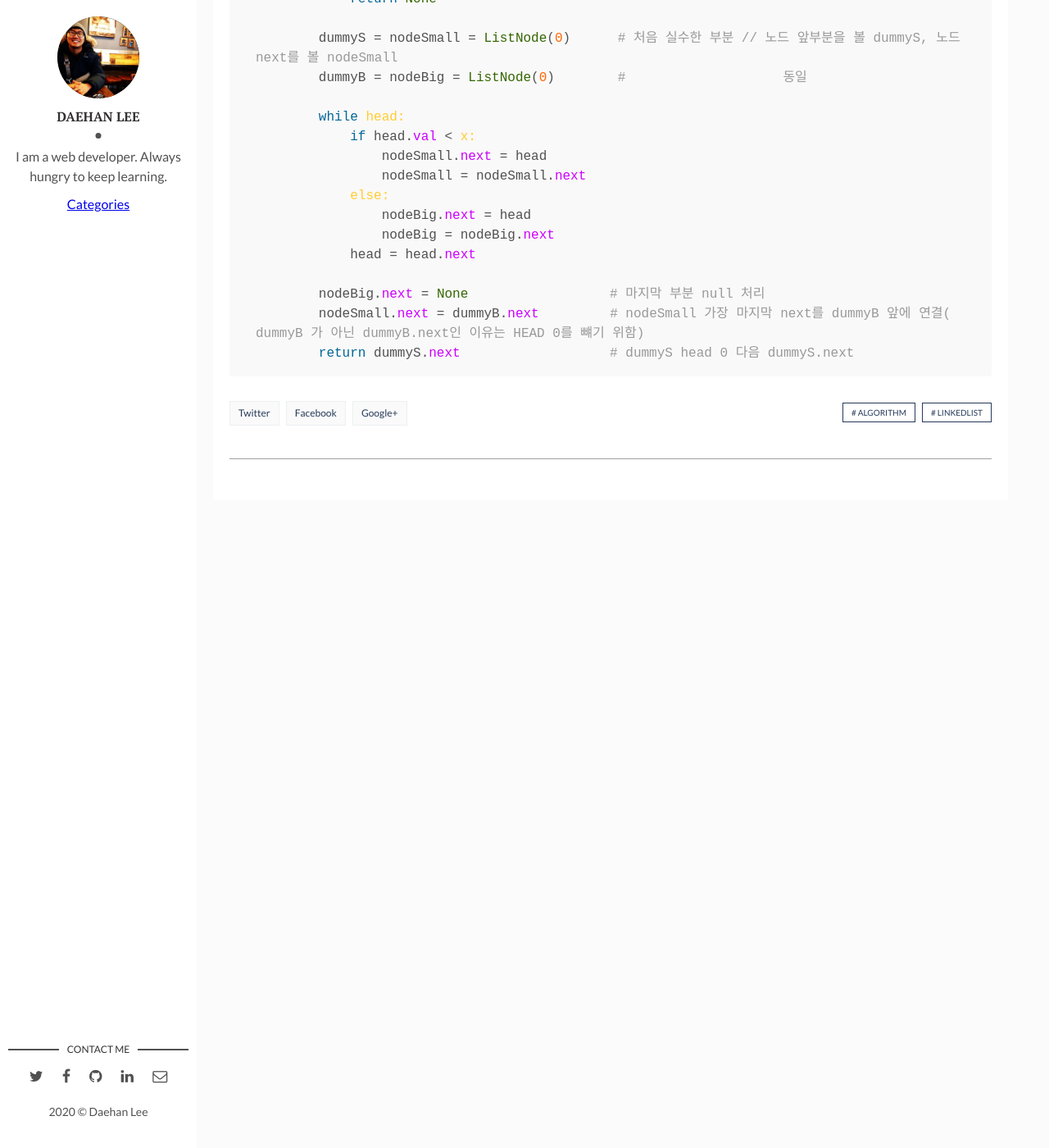
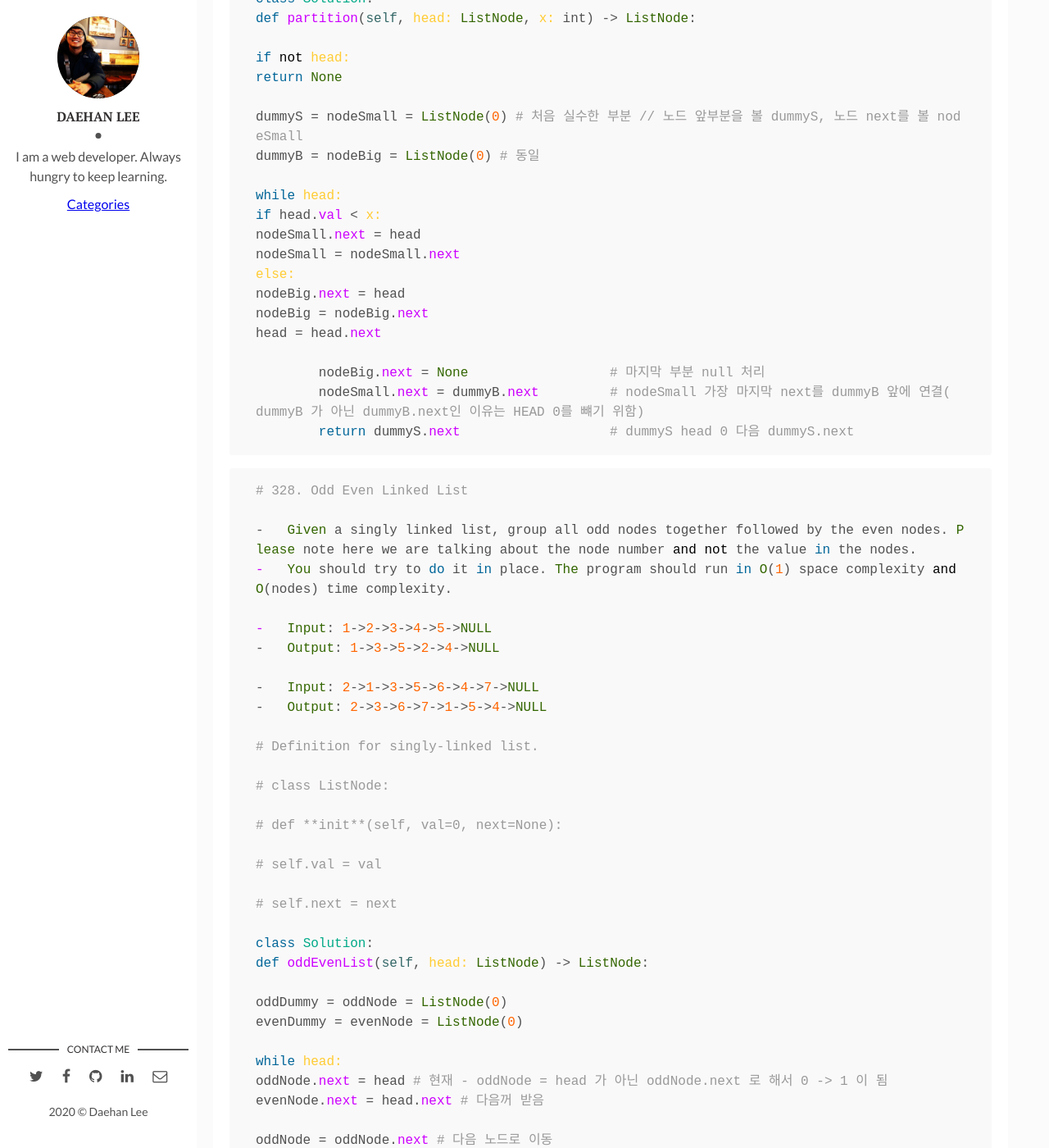
Before and after one commit to Foxlee1015/blog, a Jekyll site: the page built from _posts/2020-06-02-linkedList-medium.markdown, in a window 1280 px wide and 1400 px high, scrolled down 855 px. Shown: the whole window at 82% size. Built offline with Jekyll 4.4.1, drawn with Linux system fonts in a browser that asks for light colours; comment, search, counter and statistics services are not loaded; before the commit the page ends 1485 px from its top, so only the background shows below that; some of the changed text lies outside the part shown.

Commit message:
post: update linkedList-medium

```diff
--- a/_posts/2020-06-02-linkedList-medium.markdown
+++ b/_posts/2020-06-02-linkedList-medium.markdown
@@ -9,47 +9,130 @@
 
 ## LinkedList - medium
 
+{% highlight ruby %}
 
-{% highlight ruby %}
 # Leetcode 86. Partition List
-* Given a linked list and a value x, partition it such that all nodes less than x come before nodes greater than or equal to x.
-* You should preserve the original relative order of the nodes in each of the two partitions.
 
-* Input: head = 1->4->3->2->5->2, x = 3
-* Output: 1->2->2->4->3->5
+-   Given a linked list and a value x, partition it such that all nodes less than x come before nodes greater than or equal to x.
+-   You should preserve the original relative order of the nodes in each of the two partitions.
 
+-   Input: head = 1->4->3->2->5->2, x = 3
+-   Output: 1->2->2->4->3->5
 
 # Definition for singly-linked list.
+
 # class ListNode:
-#     def __init__(self, val=0, next=None):
-#         self.val = val
-#         self.next = next
+
+# def **init**(self, val=0, next=None):
+
+# self.val = val
+
+# self.next = next
 
 class Solution:
-    def partition(self, head: ListNode, x: int) -> ListNode:
+def partition(self, head: ListNode, x: int) -> ListNode:
 
-        if not head:
-            return None
+if not head:
+return None
 
-        dummyS = nodeSmall = ListNode(0)      # 처음 실수한 부분 // 노드 앞부분을 볼 dummyS, 노드 next를 볼 nodeSmall
-        dummyB = nodeBig = ListNode(0)        #                    동일
+dummyS = nodeSmall = ListNode(0) # 처음 실수한 부분 // 노드 앞부분을 볼 dummyS, 노드 next를 볼 nodeSmall
+dummyB = nodeBig = ListNode(0) # 동일
 
-        while head:
-            if head.val < x:
-                nodeSmall.next = head
-                nodeSmall = nodeSmall.next
-            else:
-                nodeBig.next = head
-                nodeBig = nodeBig.next
-            head = head.next
+while head:
+if head.val < x:
+nodeSmall.next = head
+nodeSmall = nodeSmall.next
+else:
+nodeBig.next = head
+nodeBig = nodeBig.next
+head = head.next
 
         nodeBig.next = None                  # 마지막 부분 null 처리
         nodeSmall.next = dummyB.next         # nodeSmall 가장 마지막 next를 dummyB 앞에 연결( dummyB 가 아닌 dummyB.next인 이유는 HEAD 0를 뺴기 위함)
         return dummyS.next                   # dummyS head 0 다음 dummyS.next
+
 {% endhighlight %}
-
-
 
 {% highlight ruby %}
 
+# 328. Odd Even Linked List
+
+-   Given a singly linked list, group all odd nodes together followed by the even nodes. Please note here we are talking about the node number and not the value in the nodes.
+-   You should try to do it in place. The program should run in O(1) space complexity and O(nodes) time complexity.
+
+-   Input: 1->2->3->4->5->NULL
+-   Output: 1->3->5->2->4->NULL
+
+-   Input: 2->1->3->5->6->4->7->NULL
+-   Output: 2->3->6->7->1->5->4->NULL
+
+# Definition for singly-linked list.
+
+# class ListNode:
+
+# def **init**(self, val=0, next=None):
+
+# self.val = val
+
+# self.next = next
+
+class Solution:
+def oddEvenList(self, head: ListNode) -> ListNode:
+
+oddDummy = oddNode = ListNode(0)
+evenDummy = evenNode = ListNode(0)
+
+while head:
+oddNode.next = head # 현재 - oddNode = head 가 아닌 oddNode.next 로 해서 0 -> 1 이 됨
+evenNode.next = head.next # 다음꺼 받음
+
+oddNode = oddNode.next # 다음 노드로 이동
+evenNode = evenNode.next # 다음 노드로 이동
+
+head = head.next.next if evenNode else None # evenNode 는 현재 head.next
+
+oddNode.next = evenDummy.next
+
+return oddDummy.next
+
 {% endhighlight %}
+
+{% highlight ruby %}
+
+# 24. Swap Nodes in Pairs
+
+-   Given a linked list, swap every two adjacent nodes and return its head.
+-   You may not modify the values in the list's nodes, only nodes itself may be changed
+
+*   Given 1->2->3->4
+*   you should return the list as 2->1->4->3.
+
+# Definition for singly-linked list.
+
+# class ListNode:
+
+# def **init**(self, val=0, next=None):
+
+# self.val = val
+
+# self.next = next
+
+class Solution:
+def swapPairs(self, head: ListNode) -> ListNode:
+if not head:
+return None
+
+dummy = p = ListNode(0)
+dummy.next = head # dummy : 0 1 2 3 4
+
+    while head and head.next:
+        tmp = head.next            # tmp: 2* 3 4       # tmp: 4*  ( head: 3* 4)
+        head.next = tmp.next       # head: 1* 3 4      # head: 3* null
+        tmp.next = head            # tmp: 2* 1 3 4     # tmp:  4* 3 null
+        p.next = tmp               # p: 0* 2 1 3 4     # p: 0 2 1* 4 3 null
+        head = head.next           # head: 3* 4        # head: null
+        p = tmp.next               # p: 0 2 1* 3 4     # // p: 0 2 1 4 3*
+                                          (tmp.next)
+    return dummy.next
+
+{% endhighlight %}
```
